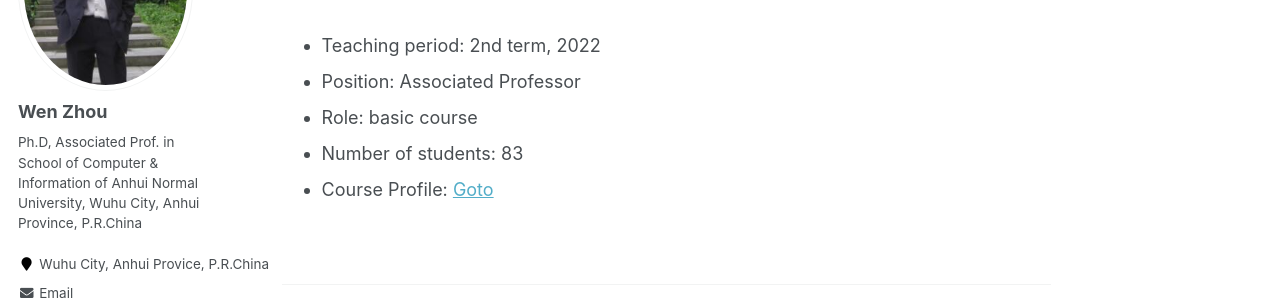
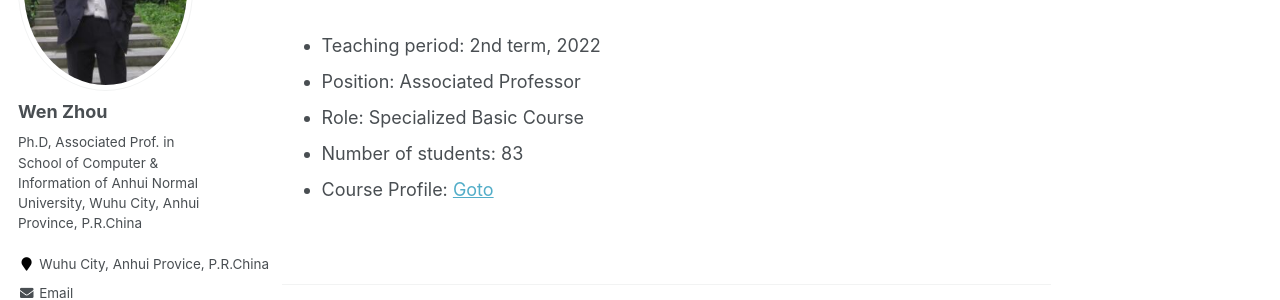
Before and after one commit to zhouwen327/zhouwen327.github.io, a Jekyll site: the page built from _teaching/2022-T2-OS.md, in a window 1280 px wide. Shown: the part 228-528 px from the top of the page. Built offline with Jekyll 4.4.1, drawn with Linux system fonts in a browser that asks for light colours; some web fonts are replaced.

Commit message:
Update 2022-T2-OS.md

```diff
--- a/_teaching/2022-T2-OS.md
+++ b/_teaching/2022-T2-OS.md
@@ -9,6 +9,6 @@ location: "Wuhu Anhui"
 ---
 * Teaching period: 2nd term, 2022
 * Position: Associated Professor
-* Role: basic course
+* Role: Specialized Basic Course
 * Number of students: 83
 * Course Profile: [Goto](http://ivr-ahnu.cn/lectures/os/)
```
